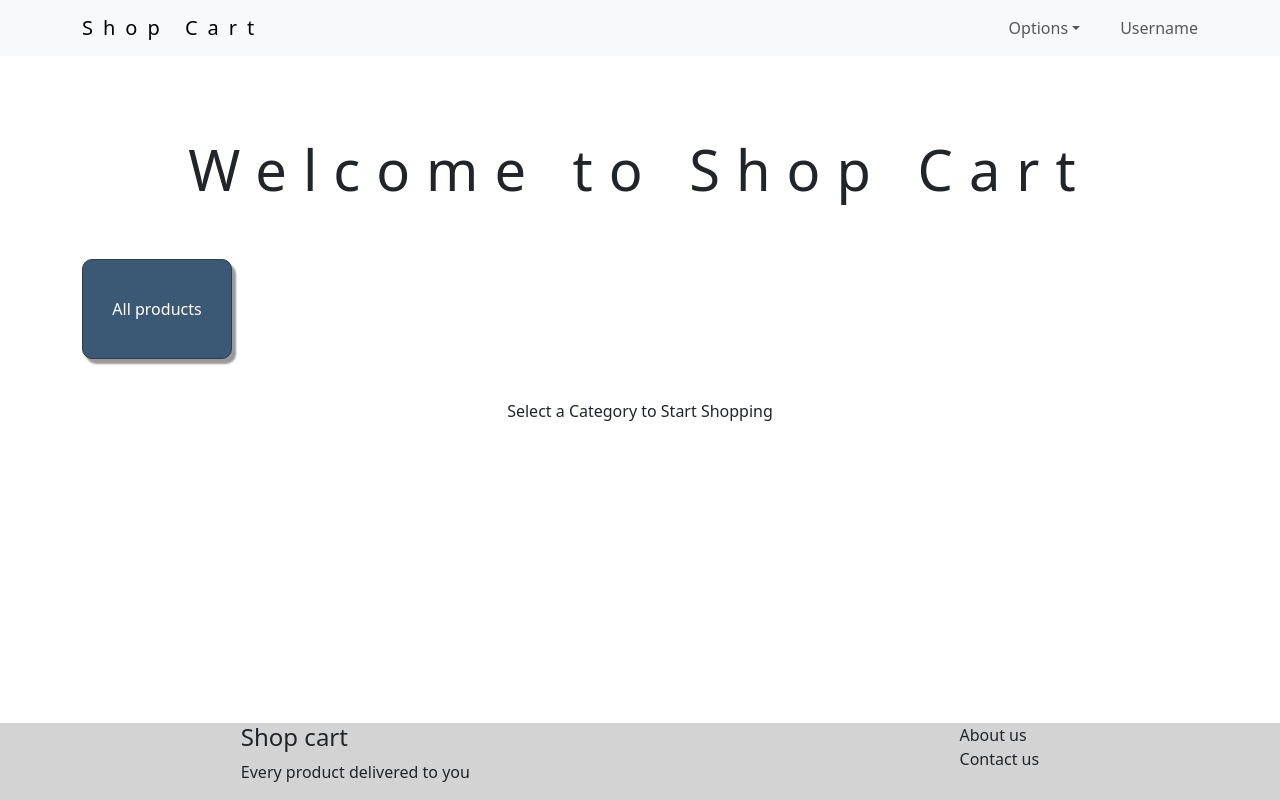
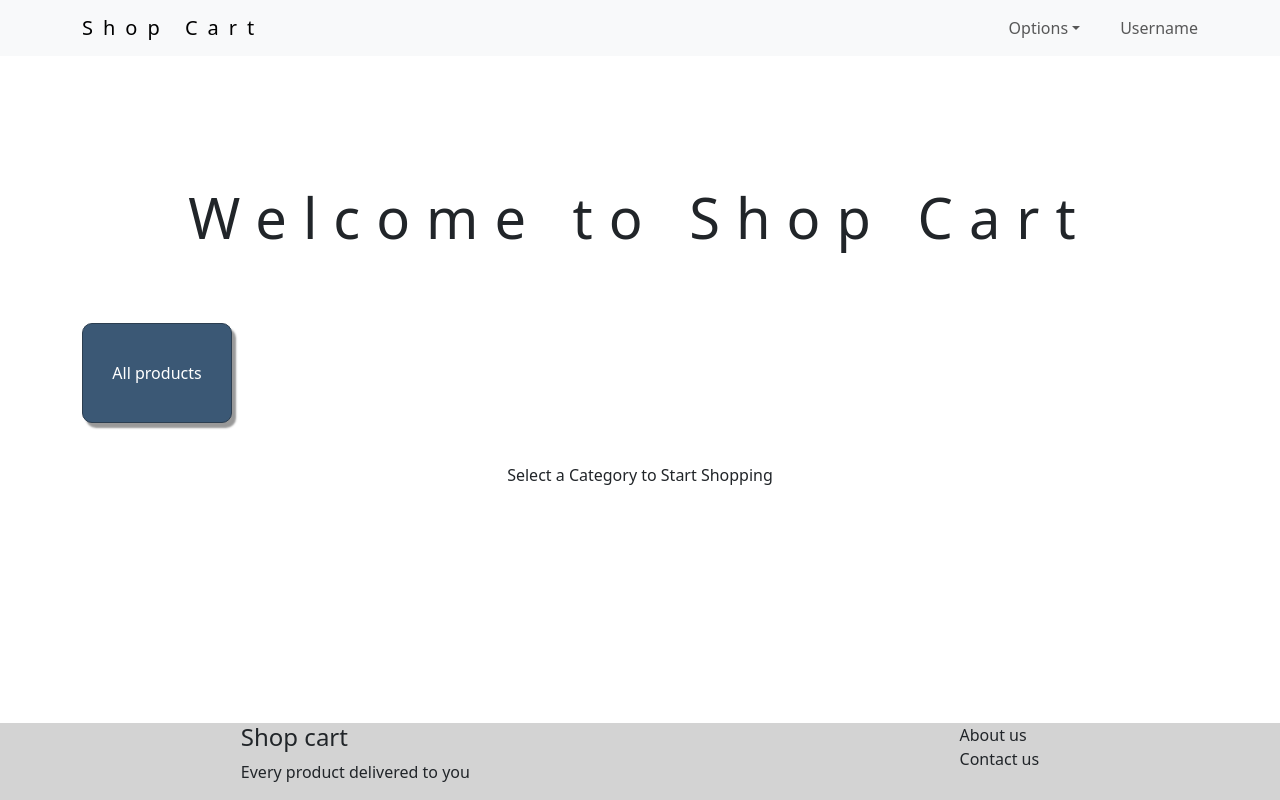
Before and after one commit to Priyankaadev/Ecommerce-React, a React (Vite) app: page / in a window 1280 px wide. Built offline with nearby package versions, Linux system fonts and the light colour scheme.

Commit message:
added routing using react-router

```diff
--- a/package.json
+++ b/package.json
@@ -13,6 +13,8 @@
     "bootstrap": "^5.3.3",
     "react": "^18.2.0",
     "react-dom": "^18.2.0",
+    "react-router": "^6.23.0",
+    "react-router-dom": "^6.23.0",
     "reactstrap": "^9.2.2"
   },
   "devDependencies": {
--- a/src/App.jsx
+++ b/src/App.jsx
@@ -1,7 +1,7 @@
 import './App.css'
 import Header from './components/Header/Header'
 import Footer from './components/Footer/Footer'
-import Home from './pages/Home/Home'
+import MainRoutes from './routes/MainRoutes'
 function App() {
 
   return (
@@ -10,7 +10,7 @@ function App() {
       {/* Common header for all pages */}
       <Header color='light' light={true} expand='md' container='md' />
 
-      <Home />
+      <MainRoutes />
 
       {/* Common footer for all pages */}
       <Footer />
--- /dev/null
+++ b/src/pages/Error/Error.css
@@ -0,0 +1,14 @@
+.error-wrapper{
+    display: flex;
+    flex-direction: row;
+    align-items: center;
+    justify-content: center;
+    height:650px;
+    width: 100vw;
+
+}
+.error-wrapper > img{
+height: 60%;
+width: 60%;
+
+}
--- a/src/pages/Error/Error.jsx
+++ b/src/pages/Error/Error.jsx
@@ -1,5 +1,12 @@
+import './Error.css'
+
 function Error(){
 
+    return (
+        <div className="error-wrapper">
+       <img src='https://static.vecteezy.com/system/resources/thumbnails/008/255/803/small_2x/page-not-found-error-404-system-updates-uploading-computing-operation-installation-programs-system-maintenance-a-hand-drawn-layout-template-of-a-broken-robot-illustration-vector.jpg'  />
+        </div>
+    )
 }
 
 export default Error;
--- a/src/pages/Home/Home.css
+++ b/src/pages/Home/Home.css
@@ -7,10 +7,10 @@
     margin-top: 2.5rem;
     font-size: 1rem;
 }
-.category-list{
+/* .category-list{
     margin-top: 3rem;
     gap: 1rem;
-}
+} */
 .category-item{
     border: 1px solid var(--pale-blue);
     box-shadow: 4px 5px 2px var(--mid-gray);
@@ -32,3 +32,10 @@
     box-shadow: 0px 0px;
   transition: box-shadow 0.1s linear 0s ;
 }
+.welcome-wrapper{
+    margin-top: 3rem;
+}
+#categoryList{
+    margin-top: 4rem;
+    gap: 3rem;
+}
--- a/src/pages/Home/Home.jsx
+++ b/src/pages/Home/Home.jsx
@@ -3,7 +3,7 @@ import './Home.css'
 
 function Home() {
     return (
-        <div class="container">
+        <div class="container welcome-wrapper">
             <div class="row">
                 <h2 class="home-title text-center">Welcome to Shop Cart</h2>
                 <div class="category-list d-flex flex-row justify-content-between align-items-center" id="categoryList">
--- /dev/null
+++ b/src/routes/MainRoutes.jsx
@@ -0,0 +1,14 @@
+import {Route, Routes } from "react-router";
+import Home from '../pages/Home/Home'
+import Error from "../pages/Error/Error";
+
+function MainRoutes(){
+    return(
+       <Routes >
+        <Route path="/" element={<Home />}/>
+        <Route path="*" element={<Error />} />
+       </Routes>
+
+    )
+}
+export default MainRoutes;
```
Also changed, not shown: src/main.jsx (+5 -4 lines), 1 other file (tests, documents, lock files or other folders).
